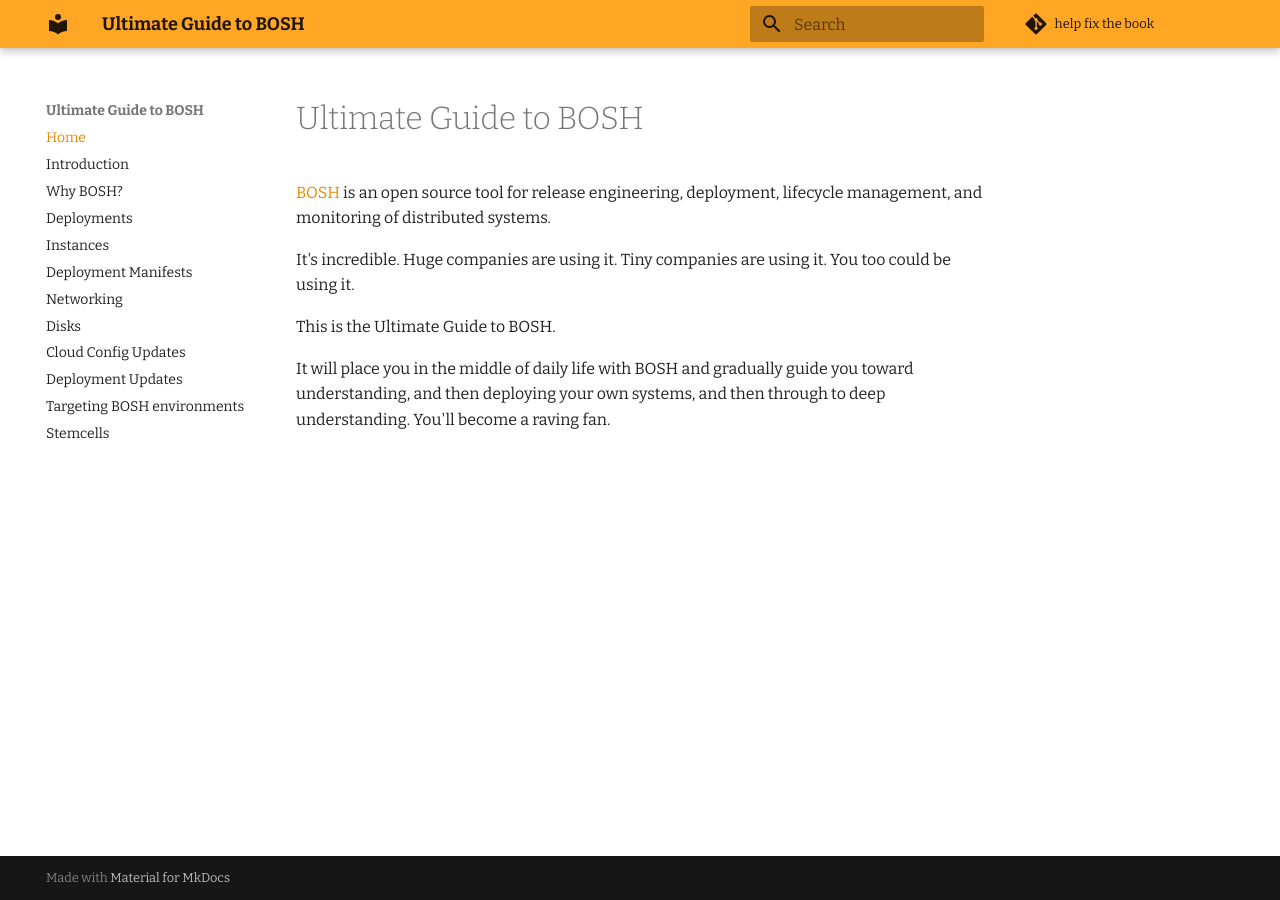
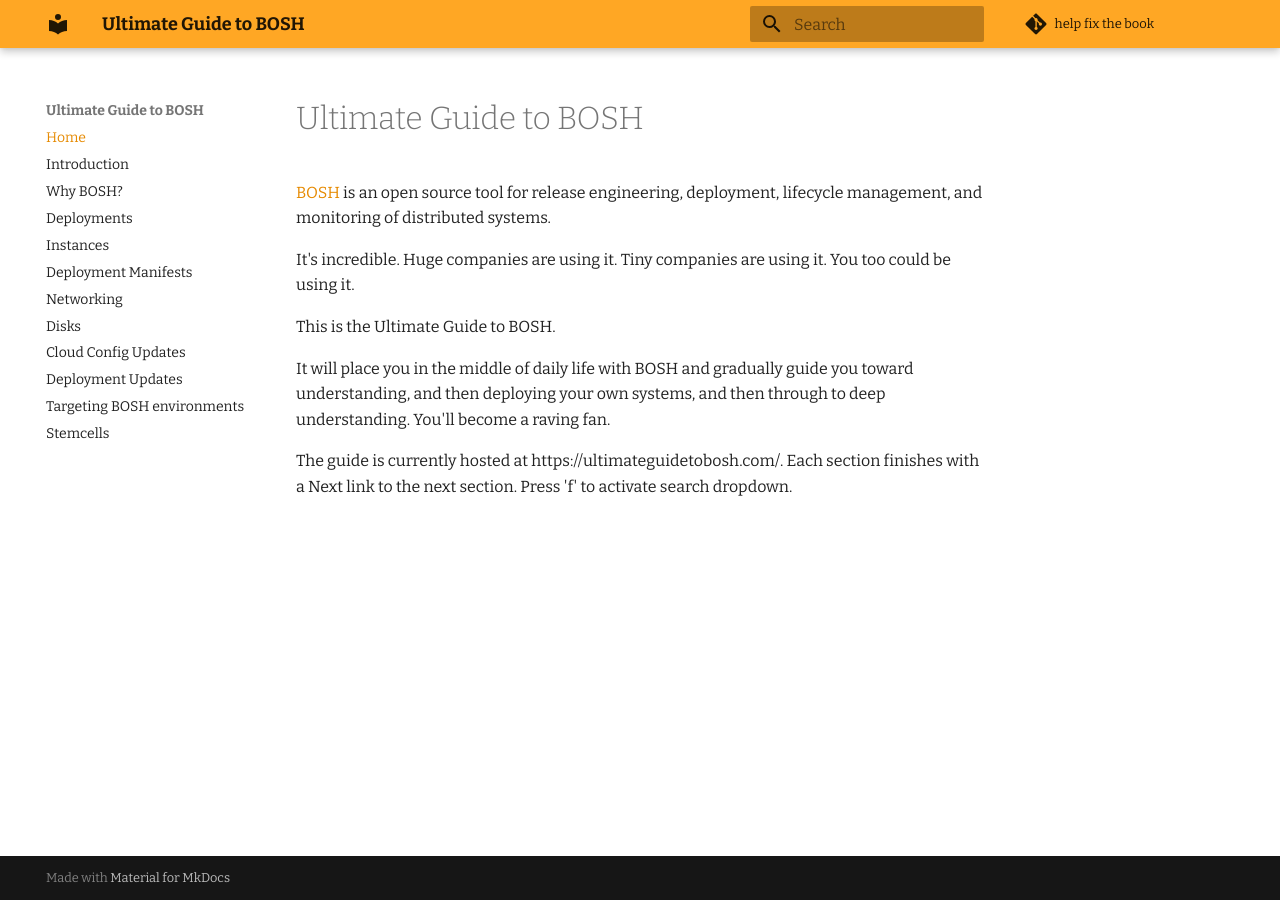
Before and after one commit to Qarik-Group/ultimate-guide-to-bosh, an MkDocs documentation site: the page built from docs/index.md, in a window 1280 px wide. Built offline with MkDocs 1.6.1 and Material for MkDocs 9.7.7, drawn with Linux system fonts in a browser that asks for light colours; comment, search, counter and statistics services are not loaded; old or Windows-style settings are respelled for this version of MkDocs.

Commit message:
info about guide

```diff
--- a/docs/index.md
+++ b/docs/index.md
@@ -7,3 +7,5 @@ It's incredible. Huge companies are using it. Tiny companies are using it. You t
 This is the Ultimate Guide to BOSH.
 
 It will place you in the middle of daily life with BOSH and gradually guide you toward understanding, and then deploying your own systems, and then through to deep understanding. You'll become a raving fan.
+
+The guide is currently hosted at https://ultimateguidetobosh.com/. Each section finishes with a Next link to the next section. Press 'f' to activate search dropdown.
```
